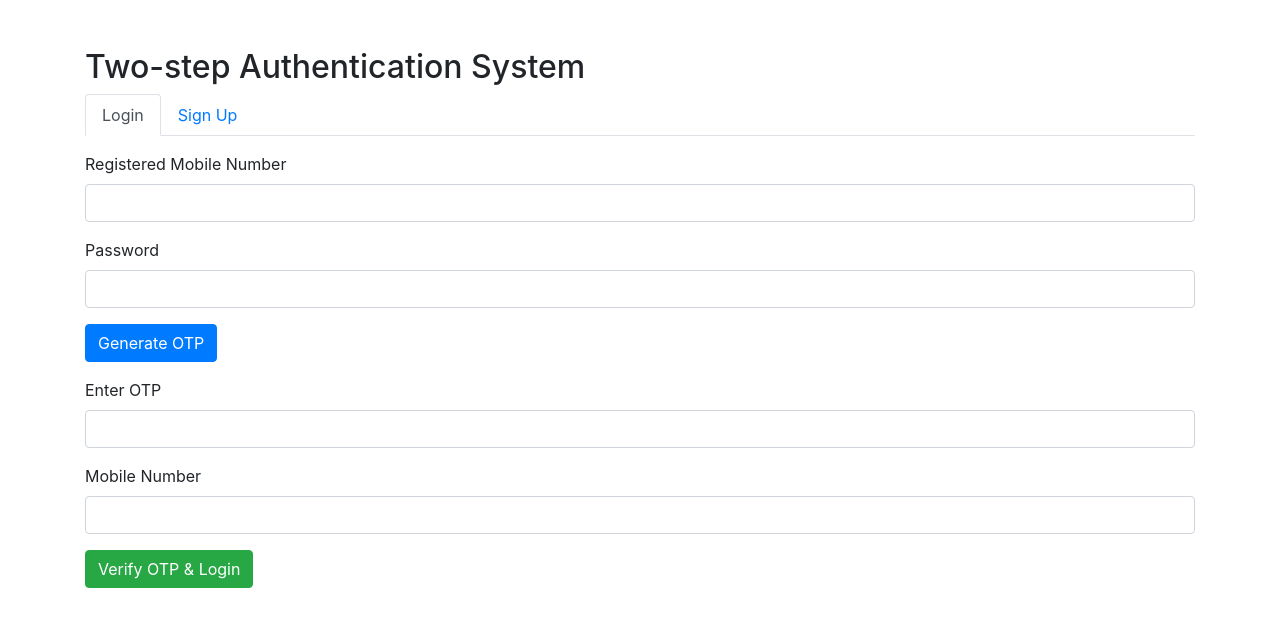
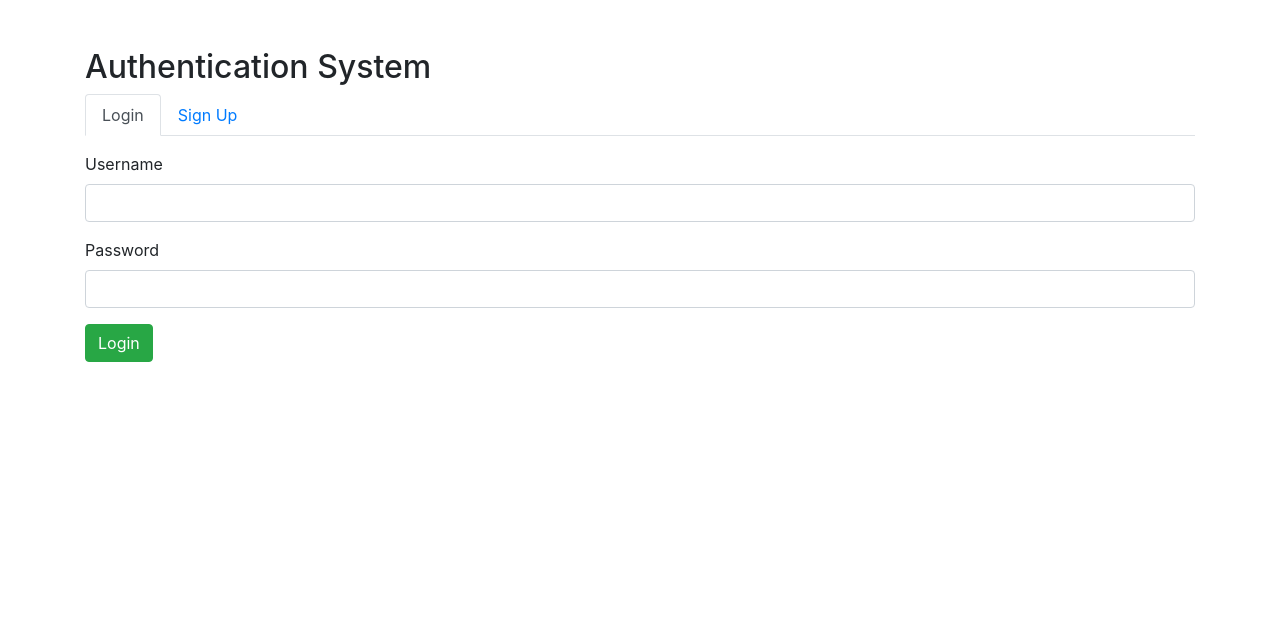
Before and after one commit to pramitgupta/Authentication_App, a Flask app: page / in a window 1280 px wide. Shown: the top 627 px of the page. Run offline with Flask 3, Linux system fonts and the light colour scheme; some libraries are stand-ins or nearby versions.

Commit message:
Update index.html

```diff
--- a/templates/index.html
+++ b/templates/index.html
@@ -10,9 +10,9 @@
 </head>
 <body>
 <div class="container mt-5">
-    <h2>Two-step Authentication System</h2>
+    <h2>Authentication System</h2>
 
-    <!-- Flash messages -->
+    <!-- Flash Messages -->
     {% with messages = get_flashed_messages(with_categories=true) %}
       {% if messages %}
         <div class="mt-3">
@@ -38,39 +38,7 @@
     <div class="tab-content" id="authTabsContent">
         <!-- Login Tab -->
         <div class="tab-pane fade show active" id="login" role="tabpanel">
-            <form action="{{ url_for('login_generate_otp') }}" method="POST" class="mt-3">
-                <div class="form-group">
-                    <label>Registered Mobile Number</label>
-                    <input type="text" name="mobile" class="form-control" required>
-                </div>
-                <div class="form-group">
-                    <label>Password</label>
-                    <input type="password" name="password" class="form-control" required>
-                </div>
-                <button type="submit" class="btn btn-primary">Generate OTP</button>
-            </form>
-            <form action="{{ url_for('login_verify') }}" method="POST" class="mt-3">
-                <div class="form-group">
-                    <label>Enter OTP</label>
-                    <input type="text" name="otp" class="form-control" required>
-                </div>
-                <div class="form-group">
-                    <label>Mobile Number</label>
-                    <input type="text" name="mobile" class="form-control" required>
-                </div>
-                <button type="submit" class="btn btn-success">Verify OTP &amp; Login</button>
-            </form>
-        </div>
-        <!-- Sign Up Tab -->
-        <div class="tab-pane fade" id="signup" role="tabpanel">
-            <form action="{{ url_for('signup_generate_otp') }}" method="POST" class="mt-3">
-                <div class="form-group">
-                    <label>Mobile Number</label>
-                    <input type="text" name="mobile" class="form-control" required>
-                </div>
-                <button type="submit" class="btn btn-primary">Generate OTP</button>
-            </form>
-            <form action="{{ url_for('signup_verify') }}" method="POST" class="mt-3">
+            <form action="{{ url_for('login') }}" method="POST" class="mt-3">
                 <div class="form-group">
                     <label>Username</label>
                     <input type="text" name="username" class="form-control" required>
@@ -79,15 +47,21 @@
                     <label>Password</label>
                     <input type="password" name="password" class="form-control" required>
                 </div>
+                <button type="submit" class="btn btn-success">Login</button>
+            </form>
+        </div>
+        <!-- Sign Up Tab -->
+        <div class="tab-pane fade" id="signup" role="tabpanel">
+            <form action="{{ url_for('signup') }}" method="POST" class="mt-3">
                 <div class="form-group">
-                    <label>Mobile Number</label>
-                    <input type="text" name="mobile" class="form-control" required>
+                    <label>Username</label>
+                    <input type="text" name="username" class="form-control" required>
                 </div>
                 <div class="form-group">
-                    <label>Enter OTP</label>
-                    <input type="text" name="otp" class="form-control" required>
+                    <label>Password</label>
+                    <input type="password" name="password" class="form-control" required>
                 </div>
-                <button type="submit" class="btn btn-success">Verify OTP &amp; Sign Up</button>
+                <button type="submit" class="btn btn-primary">Sign Up</button>
             </form>
         </div>
     </div>
```
